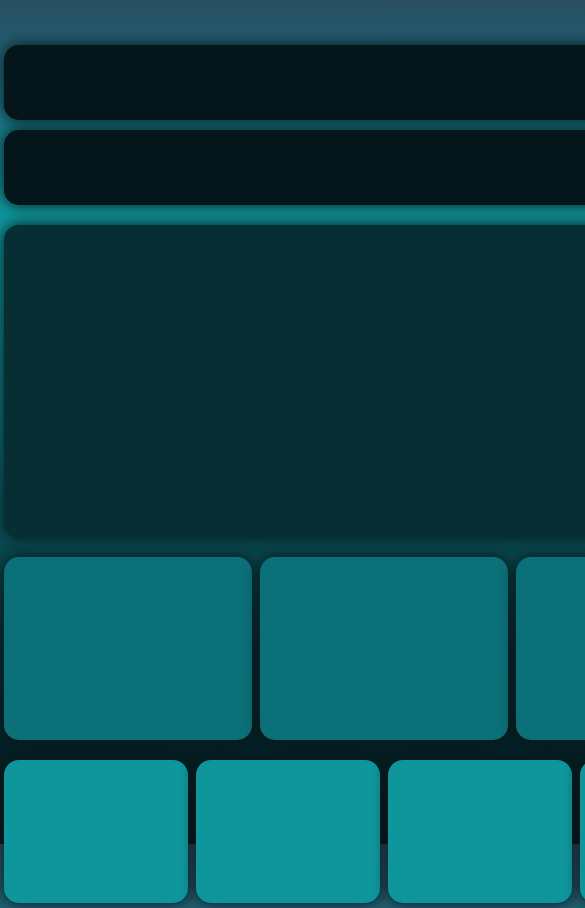
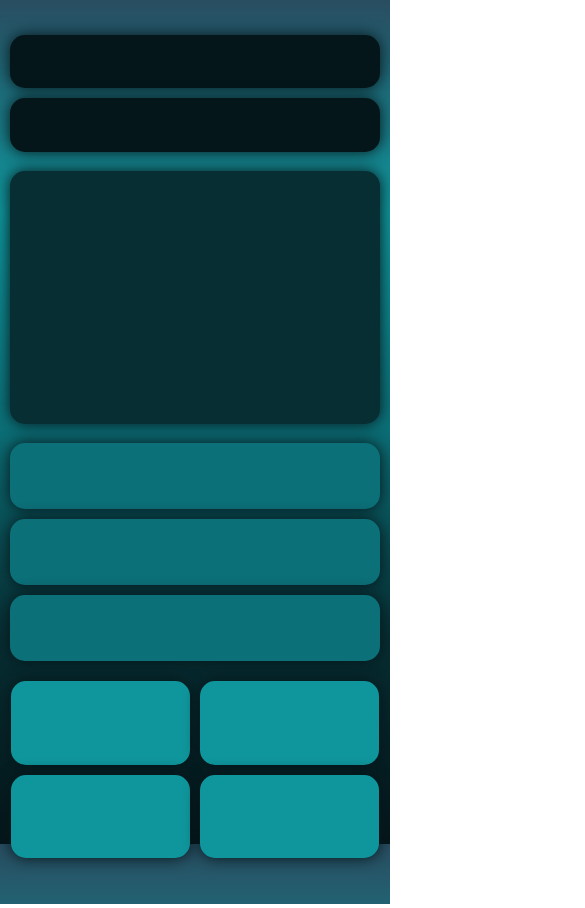
Before and after one commit to danielnavasbecerra/Media-Queries.github.io, a plain HTML site: page index.html in a window 390 px wide. Shown: the top 908 px of the page, 585 px wide, since content can reach past the window. Drawn offline with Linux system fonts and the light colour scheme.

Commit message:
first commit

```diff
--- a/CSS/styles.css
+++ b/CSS/styles.css
@@ -10,7 +10,7 @@ body {
 
 .general{
     width: 1024px;
-    height: 1024px;
+    height: 100vh;
     margin: 0px auto;           /* Alinear los items en el centro de la pantalla*/
     margin-top: 80px;
     margin-bottom: 80px;
@@ -21,14 +21,15 @@ body {
     height: 10%;
     margin: 10px auto;
     display: flex;
-    justify-content: space-between;
+    align-items: center;
+    justify-content: center;
 }
 
 .divs_header {
-    width: 49%;
+    width: 47%;
     height: 90%;
     background-color: #05161A;
-    margin: 5px auto;
+    margin: 5px;
     box-shadow: 0px 0px 15px #05161A;   /* Sombras Horizontal Vertical Grosor y Color*/
     border-radius: 15px;  /* Sup iz, sup der, inf der, inf iz*/
 }
@@ -42,7 +43,7 @@ body {
 }
 
 .div_principal {
-    width: 99%;
+    width: 95%;
     height: 97%;
     background-color: #072E33;
     margin: 5px auto;
@@ -56,14 +57,14 @@ body {
     margin: 10px auto;
     display: flex;
     align-items: center;
-    justify-content: space-between;
+    justify-content: center;
 }
 
 .caja {
-    width: 32.3%;
+    width: 31%;
     height: 95%;
     background-color: #0C7078;
-    margin: 5px auto;
+    margin: 5px;
     box-shadow: 0px 0px 15px #05161A;   /* Sombras Horizontal Vertical Grosor y Color*/
     border-radius: 15px;  /* Sup iz, sup der, inf der, inf iz*/
 }
@@ -74,14 +75,14 @@ body {
     margin: 10px auto;
     display: flex;
     align-items: center;
-    justify-content: space-between;
+    justify-content: center;
 }
 
 .footer_caja {
-    width: 24%;
+    width: 23%;
     height: 93%;
     background-color: #0F969C;
-    margin: 5px auto;
+    margin: 5px;
     box-shadow: 0px 0px 15px #05161A;   /* Sombras Horizontal Vertical Grosor y Color*/
     border-radius: 15px;  /* Sup iz, sup der, inf der, inf iz*/
 }
@@ -89,72 +90,118 @@ body {
 /* Responsive: 768px*/
 @media (min-width: 321px) and (max-width: 768px) {
     .general{
-        width: 768px;
-        height: 768px;
+        width: 100vw;
+        height: 100vh;
         margin: 0px auto;           /* Alinear los items en el centro de la pantalla*/
-        margin-top: 40px;
-        margin-bottom: 40px;
+        margin-top: 30px;
+        margin-bottom: 30px;
     }
     #header {
         width: 100%;
-        height: 170px;
+        height: 15%;
         margin: 10px auto;
         display: flex;
         flex-direction: column;
     }
     .divs_header {
-        width: 99%;
+        width: 95%;
         height: 100%;
-        background-color: #05161A;
         margin: 5px auto;
-        box-shadow: 0px 0px 15px #05161A;   /* Sombras Horizontal Vertical Grosor y Color*/
-        border-radius: 15px;  /* Sup iz, sup der, inf der, inf iz*/
     }
     #principal{
         width: 100%;
-        height: 42%;
+        height: 31%;
         margin: 10px auto;
         display: flex;
         align-items: center;
     }
     .div_principal {
-        width: 99%;
+        width: 95%;
         height: 97%;
-        background-color: #072E33;
-        margin: 5px auto;
-        box-shadow: 0px 0px 15px #05161A;   /* Sombras Horizontal Vertical Grosor y Color*/
-        border-radius: 15px;  /* Sup iz, sup der, inf der, inf iz*/
     }
     #cajas {
         width: 100%;
-        height: 25%;
+        height: 27%;
+        margin: 10px auto;
+        display: flex;
+        flex-direction: column;
+    }
+    .caja {
+        width: 95%;
+        height: 95%;
+        margin: 5px auto;
+    }
+    #footer {
+        width: 100%;
+        height: 22%;
+        margin: 10px auto;
+        display: flex;
+        flex-wrap: wrap;
+        justify-content: center;
+    }
+    .footer_caja {
+        width: 46%;
+        height: 45%;
+        margin: 5px;
+    }
+}
+
+/* Responsive: 320px*/
+@media (max-width: 320px) {
+    .general{
+        width: 100vw;
+        height: 100vh;
+        margin: 0px auto;           /* Alinear los items en el centro de la pantalla*/
+        margin-top: 20px;
+        margin-bottom: 20px;
+    }
+    #header {
+        width: 100%;
+        height: 13%;
+        margin: 10px auto;
+        display: flex;
+        flex-direction: column;
+    }
+    .divs_header {
+        width: 95%;
+        height: 100%;
+        margin: 5px auto;
+    }
+    #principal{
+        width: 100%;
+        height: 13%;
         margin: 10px auto;
         display: flex;
         align-items: center;
-        justify-content: space-between;
+    }
+    .div_principal {
+        width: 95%;
+        height: 97%;
+    }
+    #cajas {
+        width: 100%;
+        height: 48%;
+        margin: 10px auto;
+        display: flex;
+        align-items: center;
+        flex-direction: column;
     }
     .caja {
-        width: 32.3%;
+        width: 95%;
         height: 95%;
-        background-color: #0C7078;
         margin: 5px auto;
-        box-shadow: 0px 0px 15px #05161A;   /* Sombras Horizontal Vertical Grosor y Color*/
-        border-radius: 15px;  /* Sup iz, sup der, inf der, inf iz*/
     }
     #footer {
         width: 100%;
-        height: 20%;
+        height: 22%;
         margin: 10px auto;
         display: flex;
+        flex-direction: column;
         align-items: center;
-        justify-content: space-between;
     }
     .footer_caja {
-        width: 24%;
-        height: 93%;
-        background-color: #0F969C;
-        margin: 5px auto;
-        box-shadow: 0px 0px 15px #05161A;   /* Sombras Horizontal Vertical Grosor y Color*/
-        border-radius: 15px;  /* Sup iz, sup der, inf der, inf iz*/
+        width: 95%;
+        height: 45%;
+        margin: 5px;
     }
 }
```
